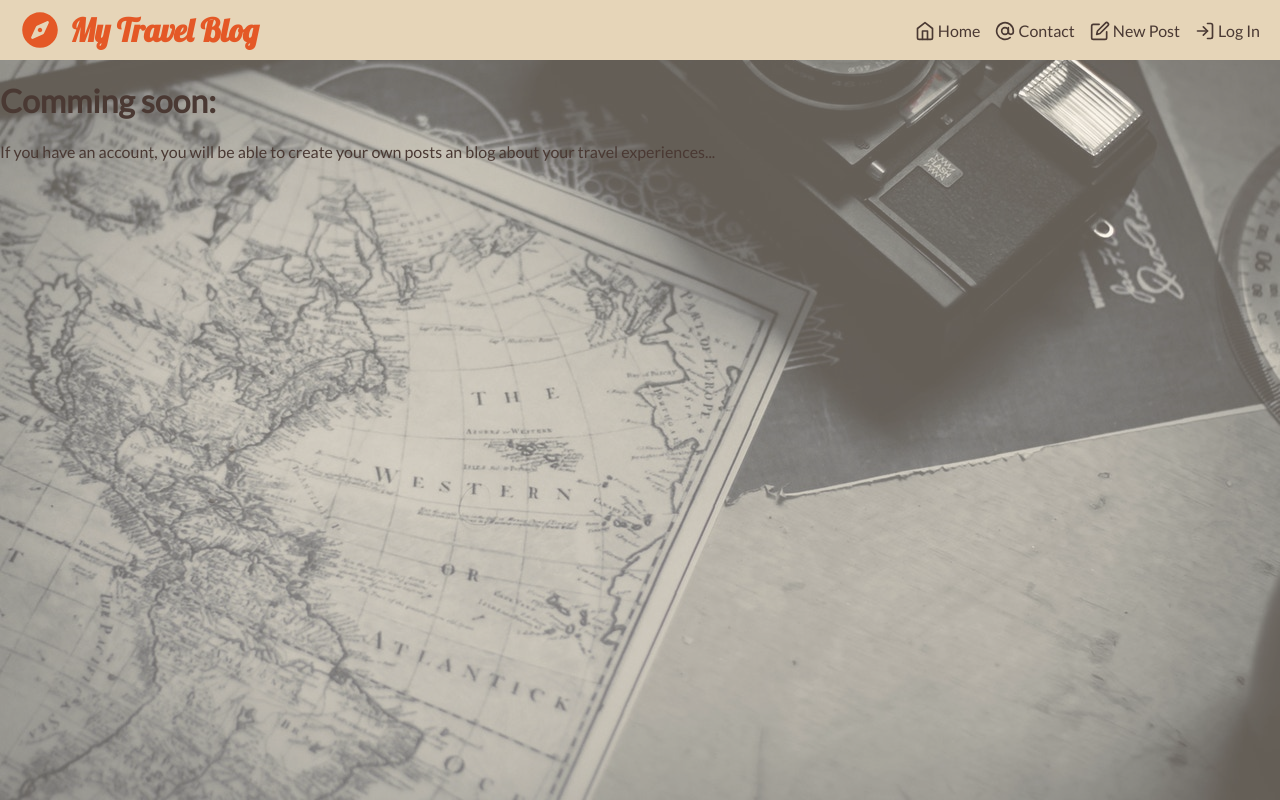
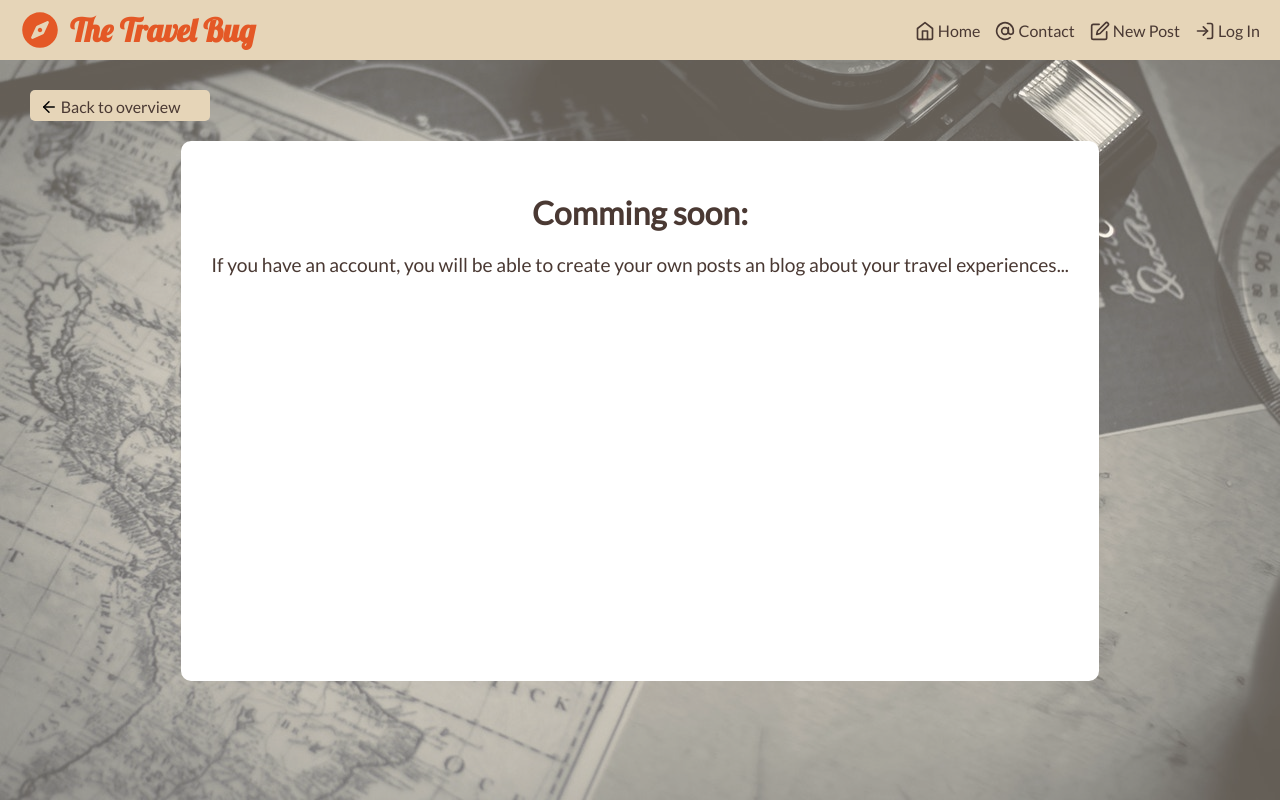
Before and after one commit to JannekS/hcs21-final-travelblog-vue, a Vue app: page /login in a window 1280 px wide. Built offline with nearby package versions, Linux system fonts and the light colour scheme; no server answers; a web font is replaced by a local one; what @fawmi/vue-google-maps would draw is missing.

Commit message:
refactored components and finished comming soon pages

```diff
--- a/public/index.html
+++ b/public/index.html
@@ -9,7 +9,7 @@
     <link rel="preconnect" href="https://fonts.googleapis.com">
     <link rel="preconnect" href="https://fonts.gstatic.com" crossorigin>
     <link href="https://fonts.googleapis.com/css2?family=Lato:wght@300;400&family=Lobster&family=Yomogi&display=swap" rel="stylesheet">
-    <title>My Travel Blog</title>
+    <title>The Travel Bug</title>
 
     <script src="https://kit.fontawesome.com/6da028fe8c.js" crossorigin="anonymous"></script>
   </head>
--- /dev/null
+++ b/src/components/BackHome.vue
@@ -0,0 +1,28 @@
+<template>
+  <div class="go-back">
+    <router-link to="/"
+      ><img src="/icons/arrow-left.svg" /> <span>Back to overview</span>
+    </router-link>
+  </div>
+</template>
+
+<script>
+export default {};
+</script>
+
+<style scoped>
+.go-back {
+  padding: 5px 10px;
+  border-radius: 5px;
+  background-color: #e6d5b8;
+  margin: 10px;
+  float: left;
+  width: 160px;
+}
+
+.go-back img,
+span {
+  vertical-align: middle;
+  height: 1.1rem;
+}
+</style>
--- /dev/null
+++ b/src/components/CommingSoon.vue
@@ -0,0 +1,31 @@
+<template>
+  <div class="container">
+    <h1>Comming soon:</h1>
+    <p>{{ message }}</p>
+  </div>
+</template>
+
+<script>
+export default {
+  props: {
+    message: String,
+  },
+};
+</script>
+
+<style scoped>
+.container {
+  padding: 30px;
+  margin: auto;
+  margin-top: 10px;
+  min-width: 300px;
+  min-height: 480px;
+  background-color: white;
+  border-radius: 10px;
+  text-align: center;
+}
+
+p {
+  font-size: 1.2rem;
+}
+</style>
--- a/src/components/Header.vue
+++ b/src/components/Header.vue
@@ -6,7 +6,7 @@
           <img src="/icons/compass.svg" alt="LOGO" />
         </div>
         <div id="blog-title">
-          <h1 class="text-4xl">My Travel Blog</h1>
+          <h1 class="text-4xl">The Travel Bug</h1>
         </div>
       </div>
       <nav>
--- /dev/null
+++ b/src/components/Loading.vue
@@ -0,0 +1,34 @@
+<template>
+  <div class="frame">
+    <div class="loader"></div>
+  </div>
+</template>
+
+<script>
+export default {};
+</script>
+
+<style scoped>
+.frame {
+  width: 100%;
+  height: 85vh;
+}
+.loader {
+  border: 16px solid #f3f3f3;
+  border-top: 16px solid #98cbee;
+  border-radius: 50%;
+  width: 120px;
+  height: 120px;
+  animation: spin 2s linear infinite;
+  margin: 30vh auto;
+}
+
+@keyframes spin {
+  0% {
+    transform: rotate(0deg);
+  }
+  100% {
+    transform: rotate(360deg);
+  }
+}
+</style>
--- a/src/views/Home.vue
+++ b/src/views/Home.vue
@@ -7,7 +7,7 @@
       </div>
     </div>
     <div class="main-container" v-else>
-      <div class="loader"></div>
+      <Loading />
     </div>
   </main>
 </template>
@@ -15,12 +15,14 @@
 <script>
 import Previews from "@/components/Previews.vue";
 import TravelMap from "@/components/TravelMap.vue";
+import Loading from "@/components/Loading.vue";
 
 export default {
   name: "Home",
   components: {
     Previews,
     TravelMap,
+    Loading,
   },
   data: function () {
     return {
@@ -118,23 +120,4 @@ body::after {
     overflow: hidden;
   }
 }
-
-.loader {
-  border: 16px solid #f3f3f3; /* Light grey */
-  border-top: 16px solid #3498db; /* Blue */
-  border-radius: 50%;
-  width: 120px;
-  height: 120px;
-  animation: spin 2s linear infinite;
-  margin: 30vh auto;
-}
-
-@keyframes spin {
-  0% {
-    transform: rotate(0deg);
-  }
-  100% {
-    transform: rotate(360deg);
-  }
-}
 </style>
--- a/src/views/Login.vue
+++ b/src/views/Login.vue
@@ -1,15 +1,44 @@
 <template>
-  <div>
-    <h1>Comming soon:</h1>
-    <p>
-      If you have an account, you will be able to create your own posts an blog
-      about your travel experiences...
-    </p>
+  <div class="login-container">
+    <BackHome />
+    <CommingSoon :message="message" />
   </div>
 </template>
 
 <script>
-export default {};
+import BackHome from "@/components/BackHome.vue";
+import CommingSoon from "@/components/CommingSoon.vue";
+export default {
+  components: {
+    CommingSoon,
+    BackHome,
+  },
+  data() {
+    return {
+      message:
+        "If you have an account, you will be able to create your own posts an blog about your travel experiences...",
+    };
+  },
+};
 </script>
 
-<style></style>
+<style scoped>
+.login-container {
+  margin: 20px;
+  height: 70vh;
+  display: flex;
+  flex-direction: column;
+  justify-content: space-around;
+}
+
+@media only screen and (min-width: 800px) {
+  .login-container {
+    max-width: 2800px;
+  }
+  @media only screen and (min-width: 2800px) {
+    .login-container {
+      margin: auto;
+    }
+  }
+}
+</style>
--- a/src/views/NewPost.vue
+++ b/src/views/NewPost.vue
@@ -1,12 +1,44 @@
 <template>
-  <div id="new-post">
-    <h1>Comming soon:</h1>
-    <p>Possibility to create new blog posts...</p>
+  <div class="new-post-container">
+    <BackHome />
+    <CommingSoon :message="message" />
   </div>
 </template>
 
 <script>
-export default {};
+import BackHome from "@/components/BackHome.vue";
+import CommingSoon from "@/components/CommingSoon.vue";
+export default {
+  components: {
+    CommingSoon,
+    BackHome,
+  },
+  data() {
+    return {
+      message:
+        "If you are logged in as a user, you will be able to create your own blog post on this page :-)",
+    };
+  },
+};
 </script>
 
-<style></style>
+<style scoped>
+.new-post-container {
+  margin: 20px;
+  height: 70vh;
+  display: flex;
+  flex-direction: column;
+  justify-content: space-around;
+}
+
+@media only screen and (min-width: 800px) {
+  .new-post-container {
+    max-width: 2800px;
+  }
+  @media only screen and (min-width: 2800px) {
+    .new-post-container {
+      margin: auto;
+    }
+  }
+}
+</style>
--- a/src/views/Post.vue
+++ b/src/views/Post.vue
@@ -1,10 +1,6 @@
 <template>
   <div>
-    <div class="go-back">
-      <router-link to="/"
-        ><img src="/icons/arrow-left.svg" /> <span>Back to overview</span>
-      </router-link>
-    </div>
+    <BackHome />
     <div v-if="pageLoaded">
       <div v-if="status === 'OK'">
         <PostDetail :blogPost="blogPost" :geo="geo" />
@@ -14,7 +10,7 @@
       </div>
     </div>
     <div v-else>
-      <div class="loader"></div>
+      <Loading />
     </div>
   </div>
 </template>
@@ -22,10 +18,15 @@
 <script>
 import PostDetail from "@/components/PostDetail.vue";
 import FourOFour from "@/components/FourOFour.vue";
+import Loading from "@/components/Loading.vue";
+import BackHome from "@/components/BackHome.vue";
+
 export default {
   components: {
     PostDetail,
     FourOFour,
+    Loading,
+    BackHome,
   },
   data: function () {
     return {
@@ -57,37 +58,4 @@ export default {
 };
 </script>
 
-<style scoped>
-.go-back {
-  padding: 5px 10px;
-  border-radius: 5px;
-  background-color: #e6d5b8;
-  margin: 10px;
-  float: left;
-}
-
-.go-back img,
-span {
-  vertical-align: middle;
-  height: 1.1rem;
-}
-
-.loader {
-  border: 16px solid #f3f3f3; /* Light grey */
-  border-top: 16px solid #3498db; /* Blue */
-  border-radius: 50%;
-  width: 120px;
-  height: 120px;
-  animation: spin 2s linear infinite;
-  margin: 30vh auto;
-}
-
-@keyframes spin {
-  0% {
-    transform: rotate(0deg);
-  }
-  100% {
-    transform: rotate(360deg);
-  }
-}
-</style>
+<style scoped></style>
```
